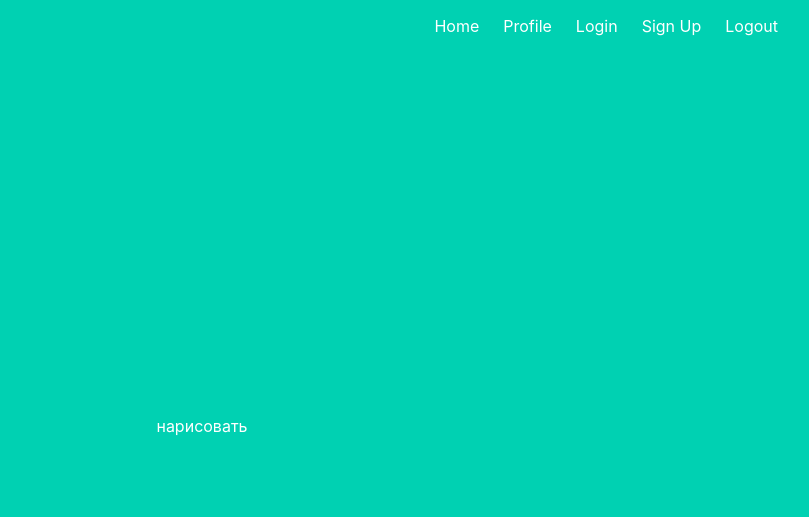
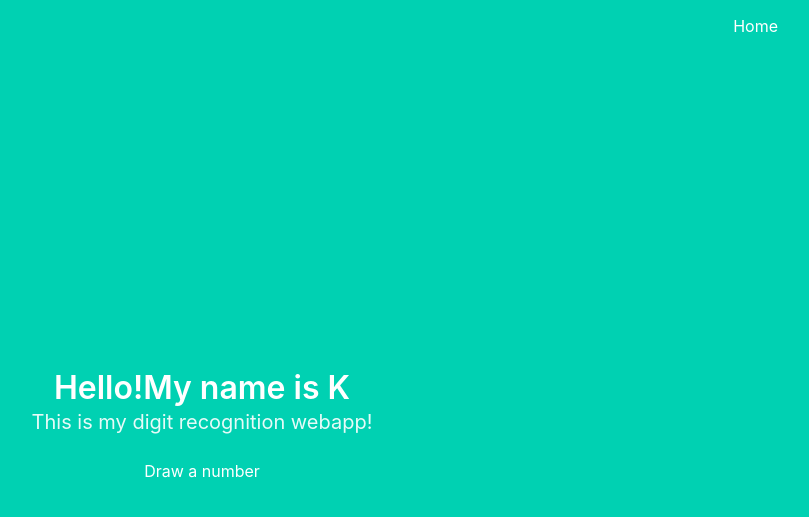
Before and after one commit to stbatya/myNNproject, a Flask app: page / in a window 1280 px wide. Shown: the top 517 px of the page, without its empty margins (438-1247 px from the left). Run offline with Flask 2, Linux system fonts and the light colour scheme.

Commit message:
changed a home page. change a canvas.html to be an extension of base.html

```diff
--- a/NN/webapp/app.py
+++ b/NN/webapp/app.py
@@ -16,7 +16,7 @@ model = keras.models.load_model('cnn_model')
 
 @app.route('/')
 def index():
-    return render_template('first_app.html', name='K')
+    return render_template('index.html', name='K')
 
 @app.route('/canvas', methods = ['GET','POST'])
 def canvas():
@@ -43,7 +43,7 @@ def canvas():
         return jsonify({'result':pred})
     return render_template('canvas.html', msg = 'get')
 
-#here will be a link to a authorisation blueprint
+#here will be a link to an authorisation blueprint
 
 if __name__ == '__main__':
     app.run()
--- a/NN/webapp/templates/first_app.html
+++ b/NN/webapp/templates/first_app.html
@@ -11,21 +11,10 @@
           <div class="container">
             <div id="navbarMenuHeroA" class="navbar-menu">
               <div class="navbar-end">
-                  <a href="{{ url_for('main.index') }}" class="navbar-item">
+                  <a href="{{ url_for('index') }}"class="navbar-item">
                       Home
                   </a>
-                  <a href="{{ url_for('main.profile') }}" class="navbar-item">
-                      Profile
-                  </a>
-                  <a href="{{ url_for('auth.login') }}" class="navbar-item">
-                      Login
-                  </a>
-                  <a href="{{ url_for('auth.signup') }}" class="navbar-item">
-                      Sign Up
-                  </a>
-                  <a href="{{ url_for('auth.logout') }}" class="navbar-item">
-                      Logout
-                  </a>
+
               </div>
             </div>
         </div>
@@ -33,7 +22,8 @@
     </div>
     <div class='hero-body'>
       <div class="container has-text-centered">
-        <a href="{{ url_for('canvas') }}"> нарисовать </a>
+        {% block content %}
+        {% endblock %}
       </div>
     </div>
   </section>
--- /dev/null
+++ b/NN/webapp/templates/index.html
@@ -0,0 +1,11 @@
+{%extends 'first_app.html'%}
+
+{% block content%}
+<h1 class="title">
+  Hello!My name is {{name}}
+</h1>
+<h2 class="subtitle">
+  This is my digit recognition webapp!
+</h2>
+<a href="{{url_for('canvas')}}">Draw a number</a>
+{%endblock%}
```
Also changed, not shown: NN/webapp/templates/canvas.html (+3 -13 lines).
